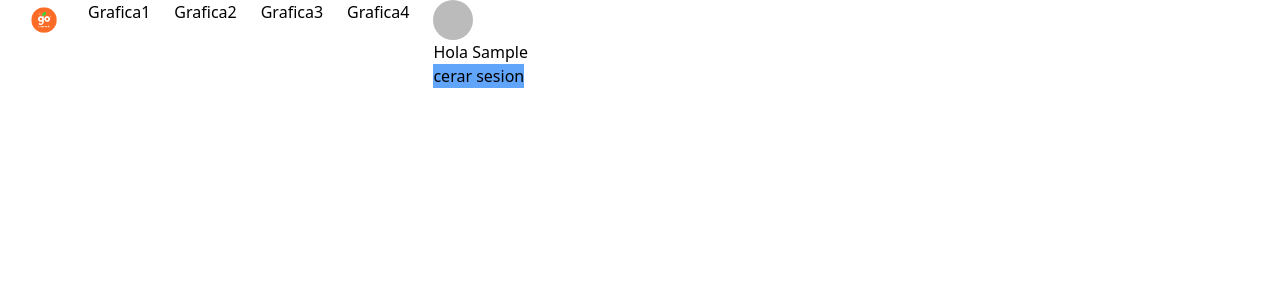
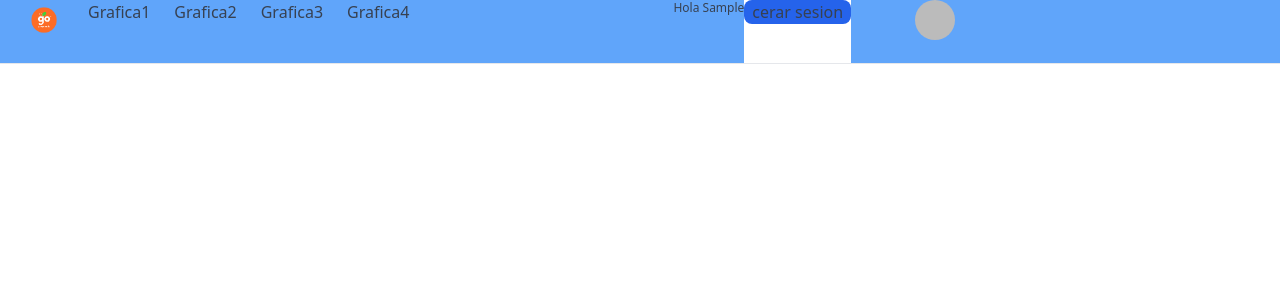
Before and after one commit to danielalonso77/React_Login_Firebase, a React (Create React App) app: page / in a window 1280 px wide. Shown: the top 300 px of the page. Built offline with nearby package versions, Linux system fonts and the light colour scheme; no server answers; sample sign-in values are in the browser's storage.

Commit message:
open setopen
cambio de estado en

```diff
--- a/package.json
+++ b/package.json
@@ -4,6 +4,8 @@
   "version": "0.1.0",
   "private": true,
   "dependencies": {
+    "@headlessui/react": "^1.6.3",
+    "@heroicons/react": "^1.0.6",
     "@testing-library/jest-dom": "^5.16.4",
     "@testing-library/react": "^13.2.0",
     "@testing-library/user-event": "^13.5.0",
--- a/src/App.js
+++ b/src/App.js
@@ -5,36 +5,33 @@ import Login from "./components/Login";
 import { ProtectedRoutes } from "./components/ProtectedRoutes";
 import Register from "./components/Register";
 import { AuthProvider } from "./context/authContext";
+import Grafica1 from "./graficas/Grafica1";
+import Grafica2 from "./graficas/Grafica2";
+import Grafica3 from "./graficas/Grafica3";
 
 const App = () => {
-    return (
+  return (
+    <AuthProvider>
+      <Routes>
+        <Route
+          path="/"
+          element={
+            <ProtectedRoutes>
+                <div className="bg-pink-200">
 
-        <
-        AuthProvider >
-        <
-        Routes >
-        <
-        Route path = "/"
-        element = { <
-            ProtectedRoutes >
-            <
-            Home / >
-            <
-            /ProtectedRoutes>
-        }
-        /> <
-        Route path = "/login"
-        element = { < Login / > }
-        /> <
-        Route path = "/register"
-        element = { < Register / > }
-        /> <
-        /Routes> <
-        /AuthProvider>
-
-    );
+                </div>
+              <Home/>
+            </ProtectedRoutes>
+          }
+        />{" "}
+        <Route path="/login" element={<Login />} />{" "}
+        <Route path="/register" element={<Register />} />{" "}
+        <Route path="/grafics1" element={<Grafica1/>} />{" "}
+        <Route path="/grafics2" element={<Grafica2/>} />{" "}
+        <Route path="/grafics3" element={<Grafica3/>} />{" "}
+      </Routes>{" "}
+    </AuthProvider>
+  );
 };
 
-
-
 export default App;
--- a/src/components/Home.js
+++ b/src/components/Home.js
@@ -1,6 +1,8 @@
-import React from "react";
+import React, { useState } from "react";
 /* import { useNavigate } from "react-router-dom"; */
 
+//importar el compontente de UI transicion
+import { Transition } from "@headlessui/react";
 import image from "../logo_GO.png";
 import { useAuth } from "../context/authContext";
 
@@ -15,6 +17,8 @@ export default function Home() {
 
   /* const navigate = useNavigate(); */
 
+  const [open, setOpen] = useState(false);
+
   const { user, logout, loading } = useAuth();
   console.log(user);
 
@@ -26,62 +30,115 @@ export default function Home() {
     }
   };
 
+  const handleOpen = () => {
+    if (open) {
+      document.getElementById("tabOpen").hidden = true;
+      setOpen(false);
+    } else {
+      setOpen(true);
+      document.getElementById("tabOpen").hidden = false;
+    }
+  };
+
+  function Ventanita() {
+    return (
+      <div className="bg-pink-200">
+        <div className="flex justify-center">
+          <div className="flex flex-col items-center">
+            <div className="flex justify-center">
+              <img src={image} className="h-16 w-16" alt="logo" />
+            </div>
+            <h1 className="text-center text-2xl font-bold">
+              Bienvenido {user.name}
+            </h1>
+            <div className="flex justify-center">
+              <button
+                className="bg-blue-500 hover:bg-blue-700 text-white font-bold py-2 px-4 rounded"
+                onClick={handleLogout}
+              >
+                Cerrar Sesión
+              </button>
+            </div>
+          </div>
+        </div>
+      </div>
+    );
+  }
+
   if (loading) {
     return (
       <div>
-        <h1> Cargando.. </h1>{" "}
+        <h1> Cargando.. </h1>
       </div>
     );
   }
 
   return (
     <>
-      <div className="w-full h-full ">
-        <div className="">
-          <div className="items-center d-block sticky  ">
-
-            <ul className="flex">
-              <li className="mr-6"></li>
+      <nav className="flex px-6 h-16 bg-blue-400 text-gray-700 border-b border-gray-200 z-10">
+        <ul className="flex mr-48">
           <li className="mr-6">
             <img
               src={image}
               alt="google"
-                  className="w-10 h-10 felx items-left"
+              className="bg-blue-400 w-10 h-10 felx"
             />
-              </li>{" "}
+          </li>
           <li className="mr-6">
-                <h1> Grafica1 </h1>{" "}
-              </li>{" "}
+            <h1>
+              {" "}
+              <a href="/grafics1">Grafica1</a>{" "}
+            </h1>
+          </li>
           <li className="mr-6">
-                <h1> Grafica2 </h1>{" "}
-              </li>{" "}
+            <h1>
+              {" "}
+              <a href="/grafics2">Grafica2</a>{" "}
+            </h1>
+          </li>
           <li className="mr-6">
-                <h1> Grafica3 </h1>{" "}
-              </li>{" "}
+            <h1>
+              {" "}
+              <a href="/grafics3">Grafica3</a>{" "}
+            </h1>
+          </li>
           <li className="mr-6">
-                <h1> Grafica4 </h1>{" "}
-              </li>{" "}
-              <li className="mr-6">
+            <h1> Grafica4 </h1>
+          </li>
+        </ul>
 
+        <ul className="flex">
+
+          <li className="ml-6">
+            <p className="text-xs ml-6">
+              {" "}
+              Hola {user.displayName.split(" ", [1]) || user.email}{" "}
+            </p>
+          </li>
+          <ul id="tabOpen" className="bg-white ">
+            <li id="tabOpen" className="bg.white">
+              <button
+                className="bg-blue-600 hover:bg-blue-800 hover:text-slate-100 rounded-lg text-s mb-1 px-2"
+                onClick={handleLogout}
+              >
+                cerar sesion
+              </button>
+            </li>
+          </ul>
+          <li className="ml-6 px-10">
             <img
               alt="myself"
               src={user.photoURL}
+              onClick={() => handleOpen()}
               className="rounded-full w-10 h-10"
             />
-                <p> Hola {user.displayName.split(" ", [1]) || user.email} </p>
-                <button className="bg-blue-400 " onClick={handleLogout}>
-                  cerar sesion
-                </button>
-              </li>{" "}
-            </ul>{" "}
-          </div>{" "}
-        </div>{" "}
-      </div>{" "}
+          </li>
+        </ul>
+      </nav>
       {/* <a className="bg-blue-200n text-blue"  href="https://www.systemsorion.com/Desperdicios/vistas/indexPrincipal.php">
                                                                                                                                                                                                                                                   {" "}
                                                                                                                                                                                                                                                   Sistemas de desperdicio
                                                                                                                                                                                                                                                 </a> */}{" "}
-      <div className="bg-white w-auto h-96 "> </div>{" "}
     </>
   );
 }
```
Also changed, not shown: 1 other file (tests, documents, lock files or other folders). Lines whose indentation alone changed are shown as unchanged.
